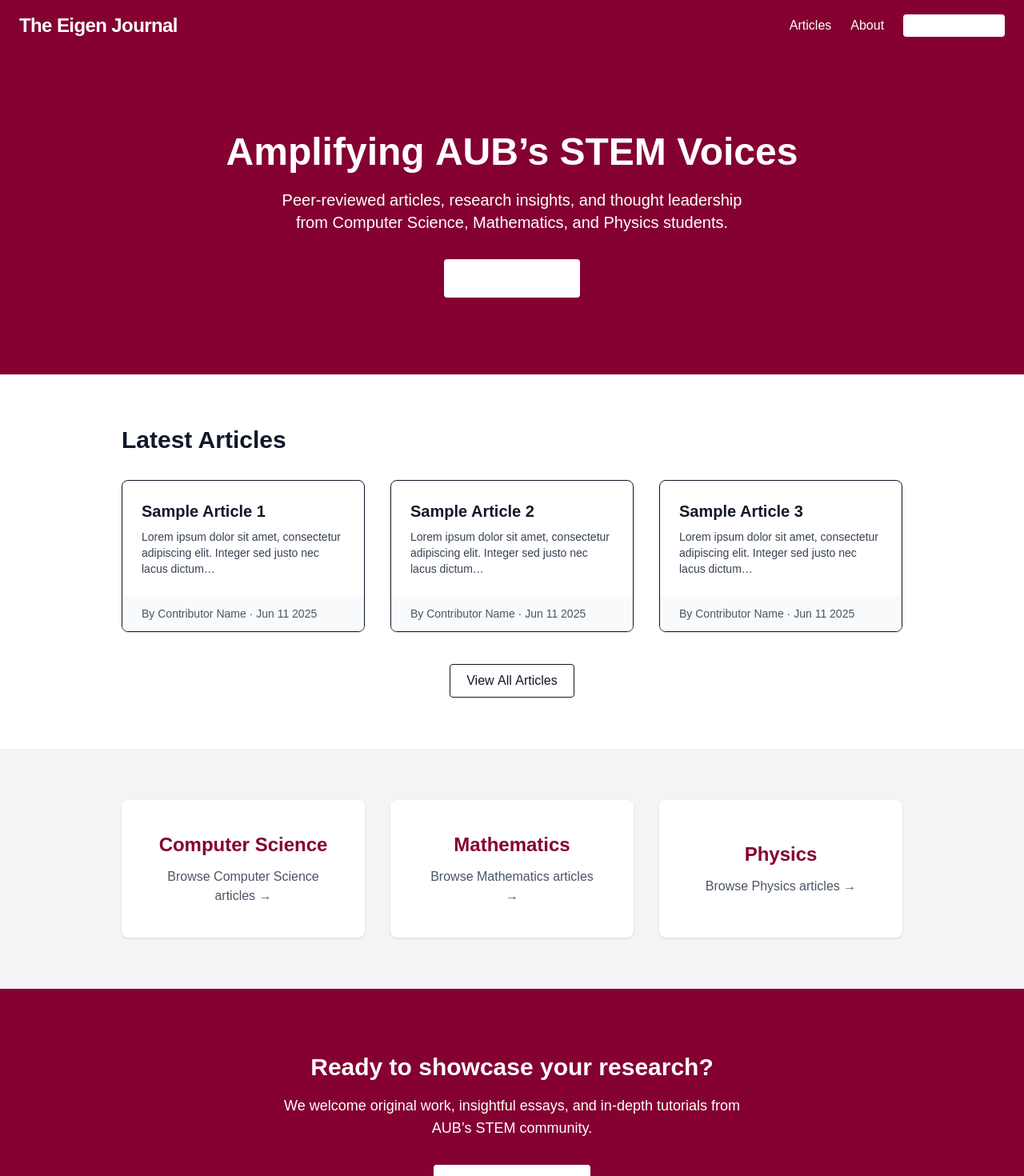
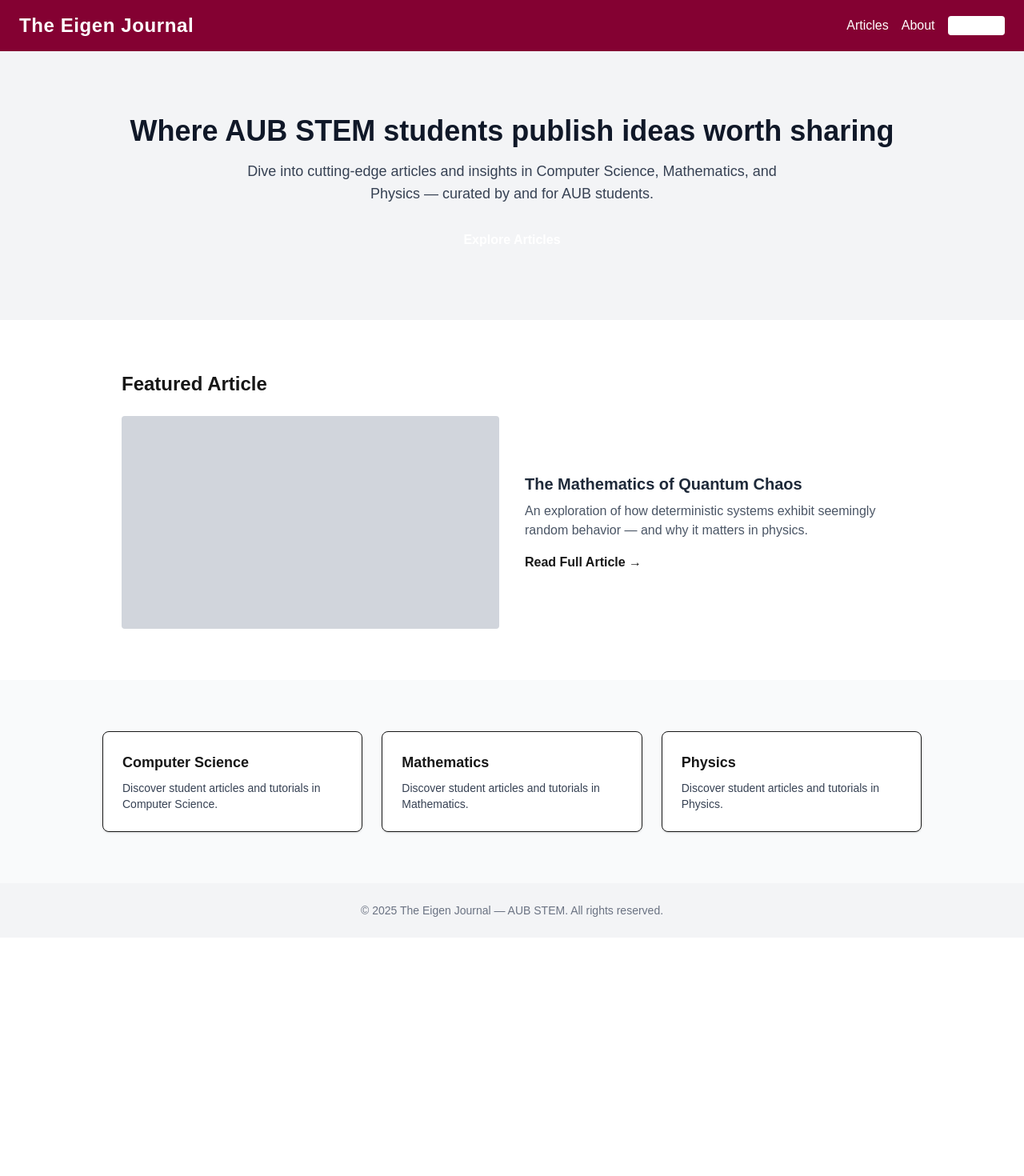
Before and after one commit to ahmadchreiff/eigen-journal, a Next.js app in the folder frontend/: page / in a window 1280 px wide. Shown: the top 1470 px of the page at 80% size. After the commit the page ends 1172 px from the top, so only its background shows below. Built offline with nearby package versions, Linux system fonts and the light colour scheme.

Commit message:
Modified index.tsx

```diff
--- a/frontend/pages/index.tsx
+++ b/frontend/pages/index.tsx
@@ -1,145 +1,83 @@
 import Head from 'next/head';
 import Link from 'next/link';
 
-/** Brand color (AUB dark red) */
-const brand = '#840132';
+/** AUB brand color */
+const aubRed = '#840132';
 
 export default function Home() {
   return (
     <>
       <Head>
-        <title>The Eigen Journal · AUB STEM Newsletter</title>
-        <meta
-          name="description"
-          content="Student-led CMPS, MATH & PHYS technical journal at the American University of Beirut."
-        />
+        <title>The Eigen Journal · AUB STEM</title>
+        <meta name="description" content="AUB's student-led journal featuring technical writing and research in Computer Science, Mathematics, and Physics." />
       </Head>
 
-      {/* PAGE WRAPPER */}
-      <div className="flex min-h-screen flex-col bg-white text-gray-900">
+      {/* NAVBAR */}
+      <header className="flex items-center justify-between px-6 py-4 shadow" style={{ backgroundColor: aubRed }}>
+        <h1 className="text-white text-2xl font-extrabold tracking-wide">
+          The Eigen Journal
+        </h1>
+        <nav className="space-x-4 text-white">
+          <Link href="/articles" className="hover:underline">Articles</Link>
+          <Link href="/about" className="hover:underline">About</Link>
+          <Link href="/submit" className="bg-white text-[${aubRed}] px-3 py-1 rounded text-sm font-semibold hover:bg-gray-100">Submit</Link>
+        </nav>
+      </header>
 
-        {/* ===== NAVBAR ===== */}
-        <nav
-          className="flex items-center justify-between px-6 py-4 shadow-md"
-          style={{ backgroundColor: brand }}
-        >
-          <Link href="/" className="text-2xl font-extrabold tracking-tight text-white">
-            The&nbsp;Eigen&nbsp;Journal
+      {/* HERO SECTION */}
+      <section className="bg-gray-100 py-20 px-6 text-center">
+        <h2 className="text-4xl font-bold text-gray-900 mb-4">
+          Where AUB STEM students publish ideas worth sharing
+        </h2>
+        <p className="text-lg text-gray-700 max-w-2xl mx-auto mb-6">
+          Dive into cutting-edge articles and insights in Computer Science, Mathematics, and Physics — curated by and for AUB students.
+        </p>
+        <Link href="/articles" className="inline-block bg-[${aubRed}] text-white px-6 py-2 rounded font-semibold hover:bg-opacity-90">
+          Explore Articles
         </Link>
+      </section>
 
-          <div className="space-x-6 text-white">
-            <Link href="/articles">Articles</Link>
-            <Link href="/about">About</Link>
-            <Link href="/submit" className="rounded bg-white px-4 py-1.5 font-semibold text-[##840132] text-center text-sm hover:bg-gray-100">
-              Submit&nbsp;Article
+      {/* FEATURED ARTICLE PREVIEW (STATIC EXAMPLE) */}
+      <section className="py-16 px-6 max-w-5xl mx-auto">
+        <h3 className="text-2xl font-bold mb-6">Featured Article</h3>
+        <div className="grid md:grid-cols-2 gap-8 items-center">
+          <div className="aspect-video bg-gray-300 rounded"></div>
+          <div>
+            <h4 className="text-xl font-semibold text-gray-800">The Mathematics of Quantum Chaos</h4>
+            <p className="text-gray-600 mt-2 mb-4">
+              An exploration of how deterministic systems exhibit seemingly random behavior — and why it matters in physics.
+            </p>
+            <Link href="/articles/quantum-chaos" className="text-[${aubRed}] font-semibold hover:underline">
+              Read Full Article →
             </Link>
           </div>
-        </nav>
-
-        {/* ===== HERO ===== */}
-        <header
-          className="flex flex-col items-center justify-center py-24 text-center text-white"
-          style={{ backgroundColor: brand }}
-        >
-          <h1 className="mb-4 text-5xl font-black leading-tight">
-            Amplifying&nbsp;AUB’s&nbsp;STEM&nbsp;Voices
-          </h1>
-          <p className="mb-8 max-w-xl text-lg sm:text-xl">
-            Peer-reviewed articles, research insights, and thought leadership from
-            Computer Science, Mathematics, and Physics students.
-          </p>
-
-          <Link
-            href="/articles"
-            className="rounded bg-white px-6 py-3 font-semibold text-[##840132] hover:bg-gray-200"
-          >
-            Explore&nbsp;Articles
-          </Link>
-        </header>
-
-        {/* ===== LATEST ARTICLES SECTION ===== */}
-        <section className="mx-auto w-full max-w-5xl px-6 py-16">
-          <h2 className="mb-8 text-3xl font-bold">Latest Articles</h2>
-
-          {/* TODO: Replace static cards with dynamic data */}
-          <div className="grid gap-8 sm:grid-cols-2 lg:grid-cols-3">
-            {['1', '2', '3'].map((id) => (
-              <article key={id} className="flex flex-col overflow-hidden rounded-lg border shadow-sm">
-                <div className="flex flex-1 flex-col p-6">
-                  <h3 className="mb-2 text-xl font-semibold">
-                    Sample Article&nbsp;{id}
-                  </h3>
-                  <p className="flex-1 text-sm text-gray-700">
-                    Lorem ipsum dolor sit amet, consectetur adipiscing elit. Integer
-                    sed justo nec lacus dictum…
-                  </p>
-                </div>
-                <div className="bg-gray-50 px-6 py-3 text-sm text-gray-600">
-                  By&nbsp;<span className="font-medium">Contributor&nbsp;Name</span>
-                  &nbsp;·&nbsp;Jun&nbsp;11&nbsp;2025
-                </div>
-              </article>
-            ))}
-          </div>
-
-          <div className="mt-10 text-center">
-            <Link
-              href="/articles"
-              className="inline-block rounded border border-[##840132] px-5 py-2 font-medium text-[##840132] hover:bg-[##840132] hover:text-white"
-            >
-              View&nbsp;All&nbsp;Articles
-            </Link>
         </div>
       </section>
 
-        {/* ===== DISCIPLINE QUICK-LINK CARDS ===== */}
-        <section className="bg-gray-100 py-16">
-          <div className="mx-auto grid max-w-5xl gap-8 px-6 sm:grid-cols-2 lg:grid-cols-3">
+      {/* CATEGORY TEASERS */}
+      <section className="bg-gray-50 py-16 px-6">
+        <div className="max-w-5xl mx-auto grid sm:grid-cols-2 lg:grid-cols-3 gap-6">
           {[
-              { title: 'Computer Science', slug: 'cmps' },
-              { title: 'Mathematics', slug: 'math' },
-              { title: 'Physics', slug: 'phys' },
-            ].map(({ title, slug }) => (
+            { title: 'Computer Science', href: '/articles?category=cmps' },
+            { title: 'Mathematics', href: '/articles?category=math' },
+            { title: 'Physics', href: '/articles?category=phys' },
+          ].map((cat) => (
             <Link
-                key={slug}
-                href={`/articles?category=${slug}`}
-                className="flex flex-col items-center justify-center rounded-lg bg-white p-10 text-center shadow hover:shadow-lg"
+              key={cat.title}
+              href={cat.href}
+              className="block p-6 rounded-lg shadow hover:shadow-md bg-white border"
             >
-                <span className="mb-3 text-2xl font-bold" style={{ color: brand }}>
-                  {title}
-                </span>
-                <span className="text-gray-600">Browse {title} articles →</span>
+              <h5 className="text-lg font-bold mb-2 text-[${aubRed}]">{cat.title}</h5>
+              <p className="text-gray-700 text-sm">Discover student articles and tutorials in {cat.title}.</p>
             </Link>
           ))}
         </div>
       </section>
 
-        {/* ===== CALL TO ACTION ===== */}
-        <section
-          className="flex flex-col items-center justify-center py-20 text-center text-white"
-          style={{ backgroundColor: brand }}
-        >
-          <h2 className="mb-4 text-3xl font-bold">
-            Ready to showcase your research?
-          </h2>
-          <p className="mb-8 max-w-xl text-lg">
-            We welcome original work, insightful essays, and in-depth tutorials
-            from AUB’s STEM community.
-          </p>
-          <Link
-            href="/submit"
-            className="rounded bg-white px-6 py-3 font-semibold text-[##840132] hover:bg-gray-200"
-          >
-            Submit&nbsp;Your&nbsp;Article
-          </Link>
-        </section>
-
-        {/* ===== FOOTER ===== */}
-        <footer className="mt-auto bg-gray-900 px-6 py-8 text-center text-sm text-gray-400">
-          © {new Date().getFullYear()} The Eigen Journal · American University of Beirut.
-          &nbsp;All rights reserved.
+      {/* FOOTER */}
+      <footer className="text-center py-6 text-sm text-gray-500 bg-gray-100">
+        © {new Date().getFullYear()} The Eigen Journal — AUB STEM. All rights reserved.
       </footer>
-      </div>
     </>
   );
 }
```
Lines whose indentation alone changed are shown as unchanged.
